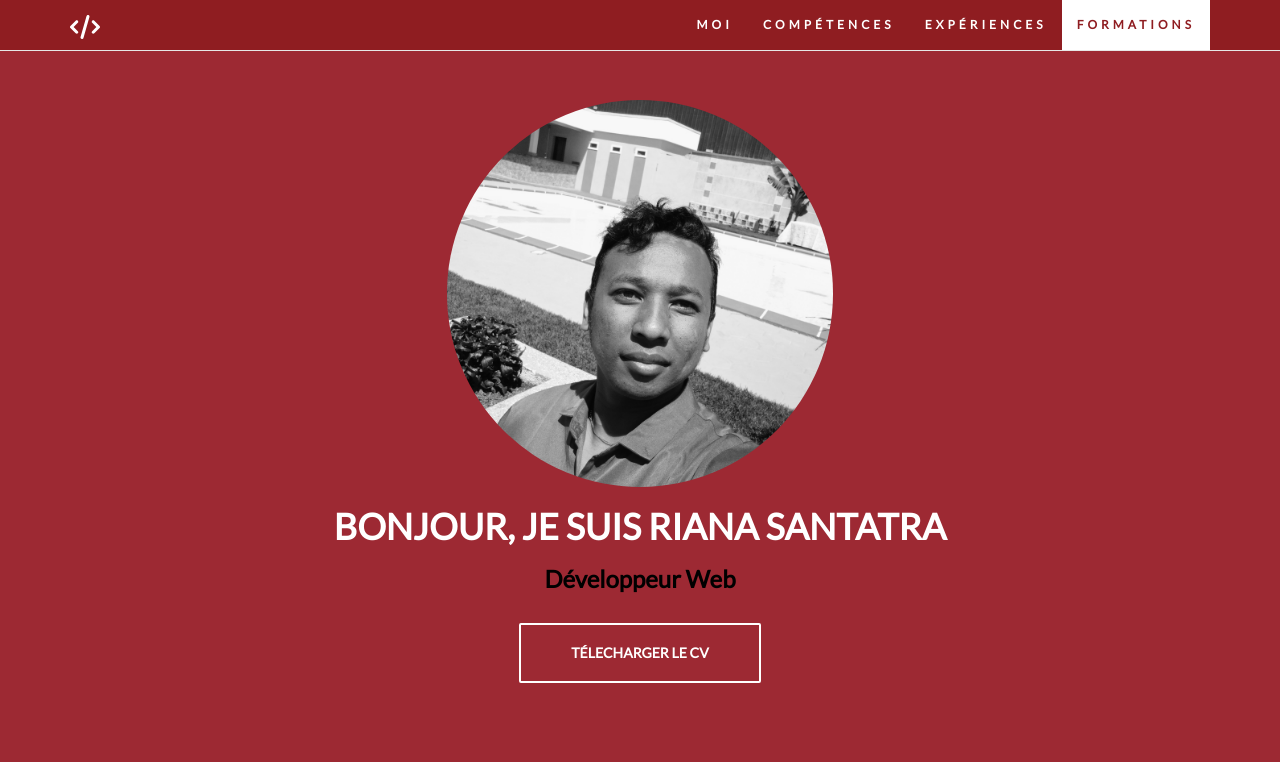
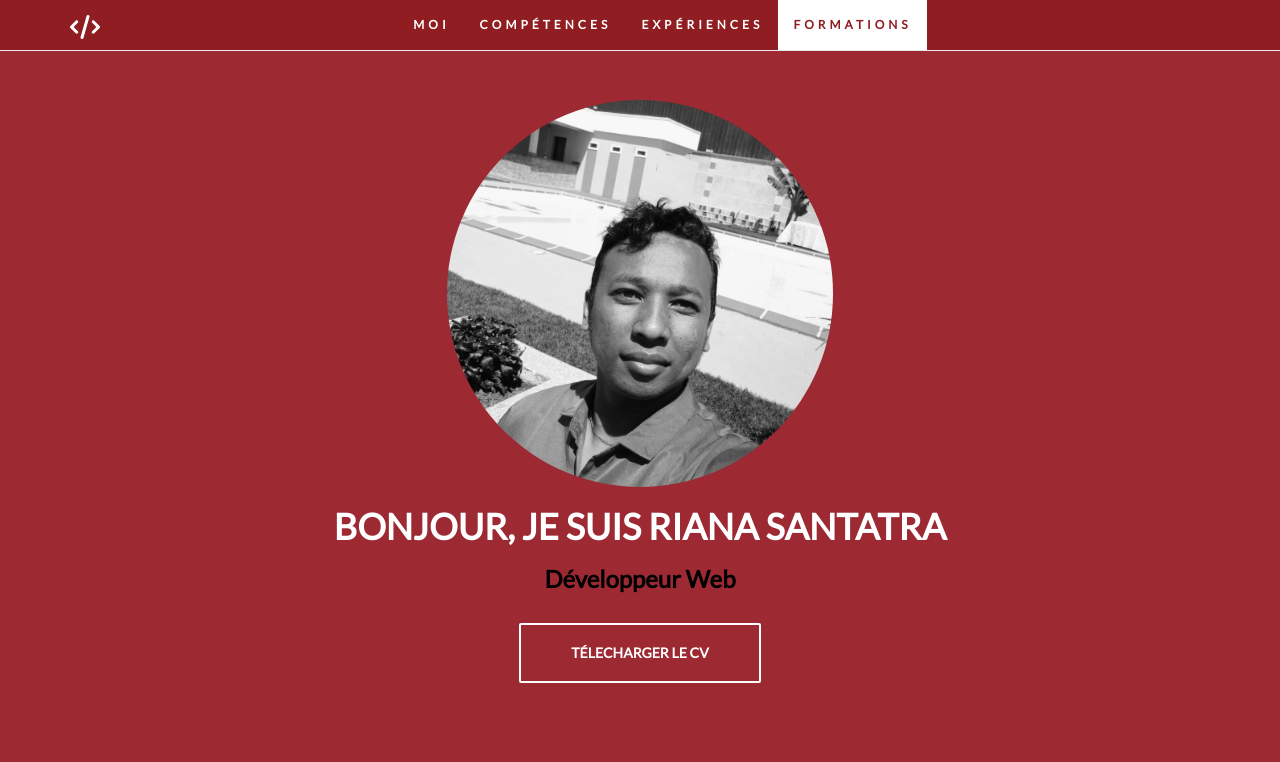
Before and after one commit to rianasantatra/Portfolio, a PHP site: page / in a window 1280 px wide. Shown: the top 762 px of the page. Run offline with PHP 8.4, Linux system fonts and the light colour scheme.

Commit message:
css navbar center

```diff
--- a/assets/css/css/app.css
+++ b/assets/css/css/app.css
@@ -371,6 +371,15 @@ footer .glyphicon:hover {
     background-color: #fff !important;
 }
 
+@media (min-width: 768px) {
+    .navbar-nav {
+        float: none;
+        margin: 0 auto;
+        display: table;
+        table-layout: fixed;
+    }
+  }
+
 /* CONTACT */
 #contact {
     background-color: #8F1D21;
--- a/index.html
+++ b/index.html
@@ -31,7 +31,7 @@
                 </button>
             </div>
 
-            <div class="collapse navbar-collapse pull-right" id="bs-example-navbar-collapse-1">
+            <div class="collapse navbar-collapse" id="bs-example-navbar-collapse-1">
                 <ul class="nav navbar-nav">
                     <li><a href="#about">Moi</a></li>
                     <li><a href="#skills">Compétences</a></li>
```
